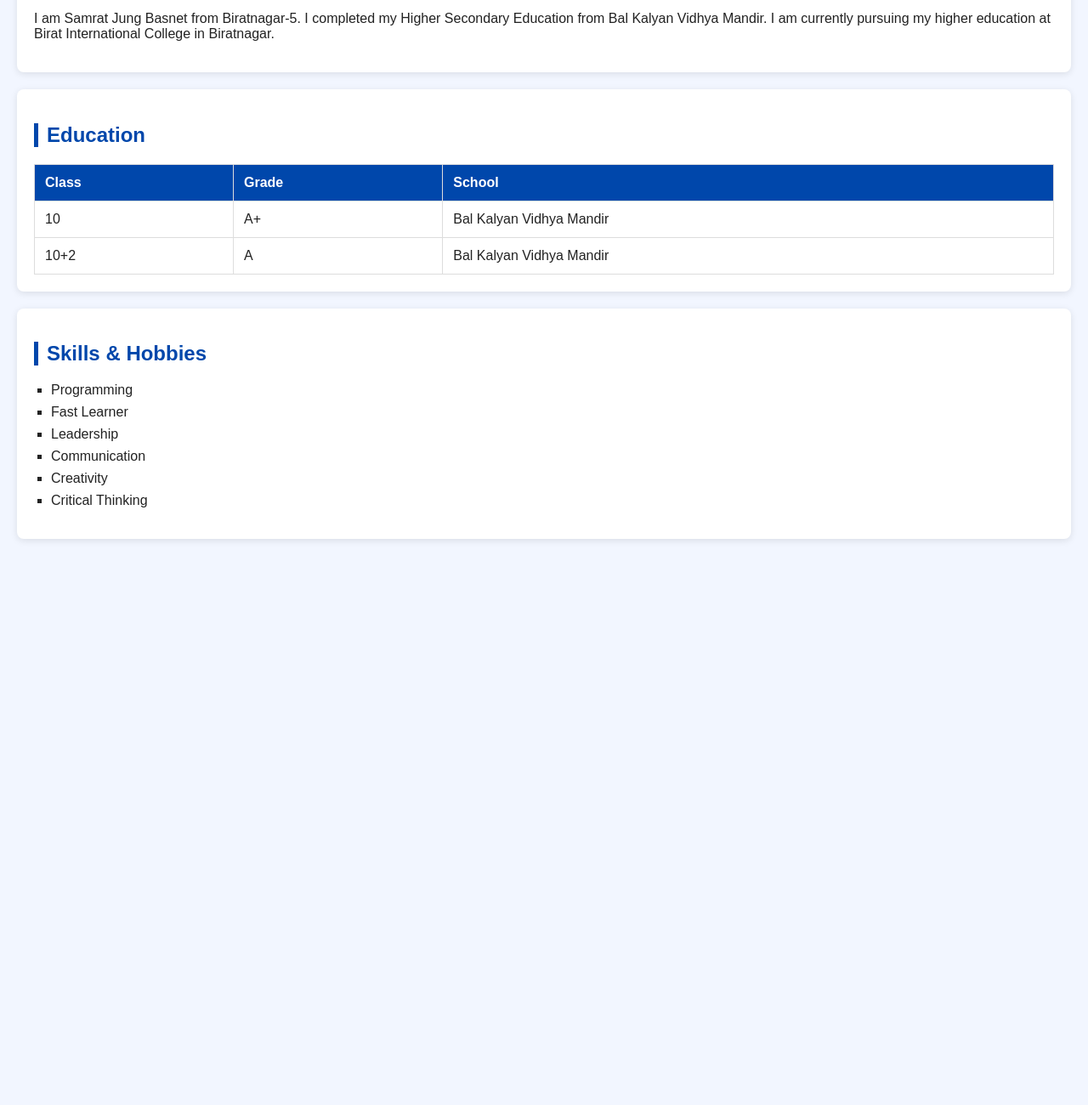
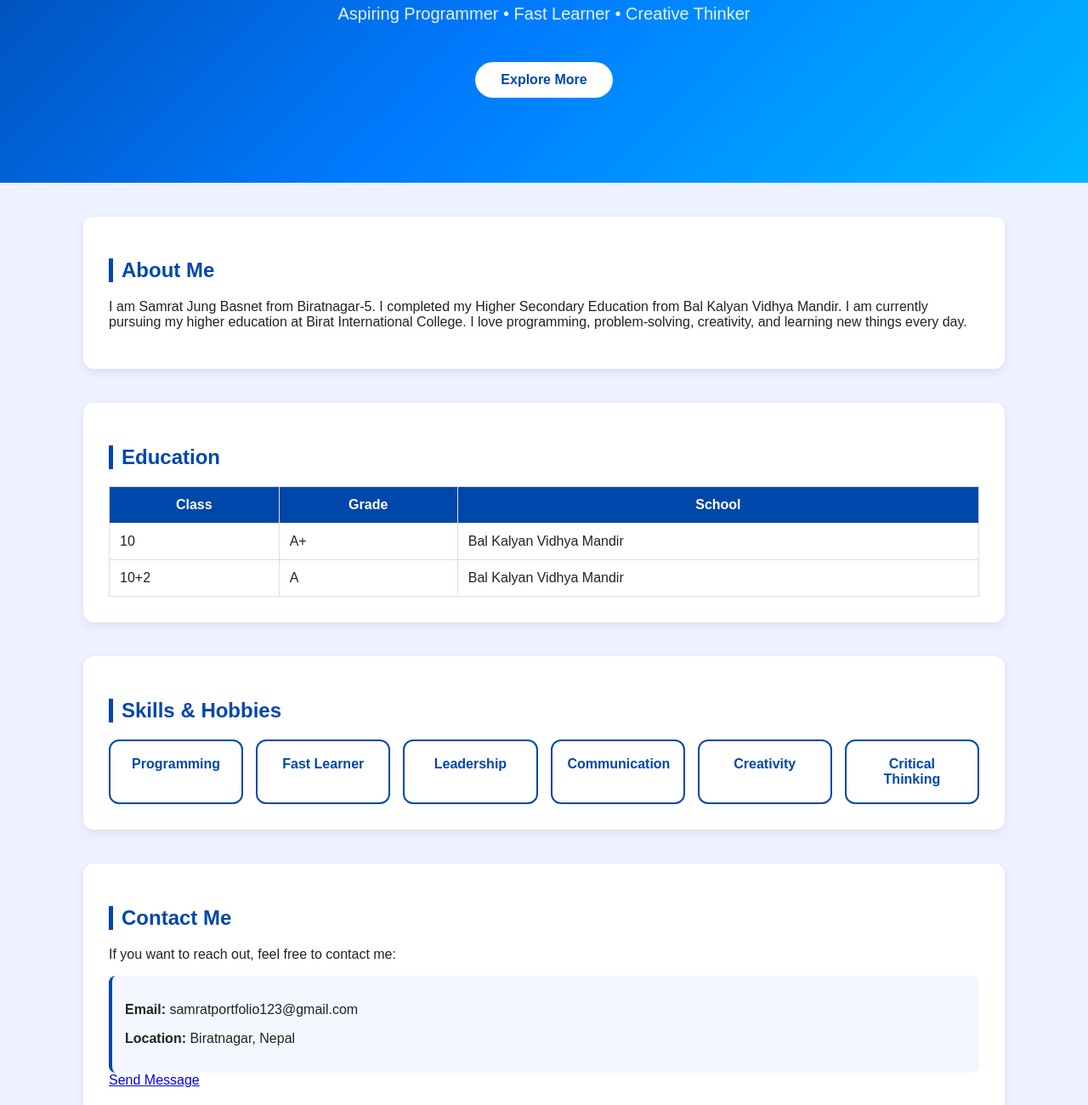
Before and after one commit to np02cs4a240102-dot/FSD-TUTO01, a plain HTML site: page portfoilio.html in a window 1280 px wide. Shown: the part 215-1515 px from the top of the page at 85% size. Before the commit the page ends 869 px from the top, so only its background shows below. Drawn offline with Linux system fonts and the light colour scheme.

Commit message:
first commit

```diff
--- a/portfoilio.html
+++ b/portfoilio.html
@@ -9,20 +9,26 @@
 
 <body>
 
-    <header>
-        <h1>Samrat Jung Basnet</h1>
-    </header>
+    <!-- Hero Section -->
+    <section class="hero">
+        <h1 class="title">Hi, I'm <span>Samrat Jung Basnet</span></h1>
+        <p class="subtitle">Aspiring Programmer • Fast Learner • Creative Thinker</p>
+        <a href="#about" class="btn">Explore More</a>
+    </section>
 
-    <section class="about">
+    <!-- About Section -->
+    <section class="container" id="about">
         <h2>About Me</h2>
         <p>
             I am Samrat Jung Basnet from Biratnagar-5. I completed my Higher Secondary Education
-            from Bal Kalyan Vidhya Mandir. I am currently pursuing my higher education at
-            Birat International College in Biratnagar.
+            from Bal Kalyan Vidhya Mandir. I am currently pursuing my higher education at Birat
+            International College. I love programming, problem-solving, creativity, and learning
+            new things every day.
         </p>
     </section>
 
-    <section class="education">
+    <!-- Education Section -->
+    <section class="container">
         <h2>Education</h2>
         <table>
             <tr>
@@ -43,16 +49,30 @@
         </table>
     </section>
 
-    <section class="skills">
+    <!-- Skills Section -->
+    <section class="container">
         <h2>Skills & Hobbies</h2>
-        <ul>
-            <li>Programming</li>
-            <li>Fast Learner</li>
-            <li>Leadership</li>
-            <li>Communication</li>
-            <li>Creativity</li>
-            <li>Critical Thinking</li>
-        </ul>
+        <div class="skills-grid">
+            <div class="skill-card">Programming</div>
+            <div class="skill-card">Fast Learner</div>
+            <div class="skill-card">Leadership</div>
+            <div class="skill-card">Communication</div>
+            <div class="skill-card">Creativity</div>
+            <div class="skill-card">Critical Thinking</div>
+        </div>
+    </section>
+
+    <!-- Contact Section -->
+    <section class="container contact">
+        <h2>Contact Me</h2>
+        <p>If you want to reach out, feel free to contact me:</p>
+
+        <div class="contact-box">
+            <p><strong>Email:</strong> samratportfolio123@gmail.com</p>
+            <p><strong>Location:</strong> Biratnagar, Nepal</p>
+        </div>
+
+        <a class="998008532" href="mailto:samratportfolio123@gmail.com">Send Message</a>
     </section>
 
 </body>
--- a/style.css
+++ b/style.css
@@ -1,47 +1,81 @@
-/* Global Styling */
+/* Global */
 body {
-    font-family: Arial, sans-serif;
     margin: 0;
-    padding: 0;
-    background: #f2f6ff;
+    font-family: 'Poppins', sans-serif;
+    background: #eef1ff;
     color: #222;
+    scroll-behavior: smooth;
 }
 
-/* Header */
-header {
-    background: #0047ab;
+/* Hero Section */
+.hero {
+    padding: 100px 20px;
+    text-align: center;
+    background: linear-gradient(135deg, #0047ab, #007bff, #00b7ff);
     color: white;
-    padding: 20px;
-    text-align: center;
+    animation: fadeIn 1s ease-in-out;
 }
 
-/* Section Titles */
+.title {
+    font-size: 50px;
+    margin-bottom: 10px;
+}
+
+.title span {
+    color: #ffdf5e;
+    text-shadow: 0 0 12px rgba(255,255,255,0.6);
+}
+
+.subtitle {
+    font-size: 20px;
+    opacity: 0.9;
+}
+
+.btn {
+    display: inline-block;
+    margin-top: 25px;
+    padding: 12px 30px;
+    background: #ffffff;
+    color: #0047ab;
+    font-weight: bold;
+    border-radius: 30px;
+    text-decoration: none;
+    transition: 0.3s ease;
+}
+
+.btn:hover {
+    background: #e7e7e7;
+    transform: translateY(-3px);
+}
+
+/* Sections */
+.container {
+    width: 80%;
+    margin: 40px auto;
+    background: white;
+    padding: 30px;
+    border-radius: 12px;
+    box-shadow: 0 4px 12px rgba(0,0,0,0.08);
+    animation: fadeInUp 0.7s ease;
+}
+
 h2 {
     color: #0047ab;
     border-left: 5px solid #0047ab;
     padding-left: 10px;
+    font-weight: bold;
 }
 
-/* Section Styling */
-section {
-    padding: 20px;
-    margin: 20px;
-    background: white;
-    border-radius: 8px;
-    box-shadow: 0 2px 8px rgba(0,0,0,0.1);
-}
-
-/* Table Styling */
+/* Table */
 table {
     width: 100%;
     border-collapse: collapse;
-    margin-top: 10px;
+    margin-top: 15px;
 }
 
 th, td {
     padding: 12px;
     border: 1px solid #ddd;
-    text-align: left;
 }
 
 th {
@@ -49,12 +83,78 @@ th {
     color: white;
 }
 
-/* Skills List */
-ul {
-    list-style-type: square;
-    padding-left: 20px;
+/* Skills */
+.skills-grid {
+    display: grid;
+    grid-template-columns: repeat(auto-fit, minmax(150px, 1fr));
+    gap: 15px;
+    margin-top: 20px;
 }
 
-li {
-    margin: 8px 0;
+.skill-card {
+    background: #ffffff;
+    padding: 18px;
+    text-align: center;
+    border-radius: 12px;
+    font-weight: bold;
+    color: #0047ab;
+    border: 2px solid #0047ab;
+    transition: 0.3s ease;
+    cursor: pointer;
 }
+
+.skill-card:hover {
+    background: #0047ab;
+    color: white;
+    transform: translateY(-5px) scale(1.03);
+    box-shadow: 0 6px 20px rgba(0,0,0,0.2);
+}
+
+/* Contact Section */
+.contact-box {
+    background: #f4f7ff;
+    padding: 15px;
+    border-radius: 8px;
+    margin-top: 10px;
+    border-left: 4px solid #0047ab;
+}
+
+.contact-btn {
+    display: inline-block;
+    margin-top: 20px;
+    padding: 12px 30px;
+    background: #0047ab;
+    color: white;
+    border-radius: 30px;
+    text-decoration: none;
+    font-weight: bold;
+    transition: 0.3s ease;
+}
+
+.contact-btn:hover {
+    background: #003377;
+    box-shadow: 0 4px 15px rgba(0,0,0,0.2);
+    transform: translateY(-3px);
+}
+
+/* Animations */
+@keyframes fadeIn {
+    from { opacity: 0; }
+    to { opacity: 1; }
+}
+
+@keyframes fadeInUp {
+    from { opacity: 0; transform: translateY(30px); }
+    to { opacity: 1; transform: translateY(0); }
+}
+
+/* Responsive */
+@media (max-width: 600px) {
+    .title {
+        font-size: 32px;
+    }
+
+    .container {
+        width: 92%;
+    }
+}
```
